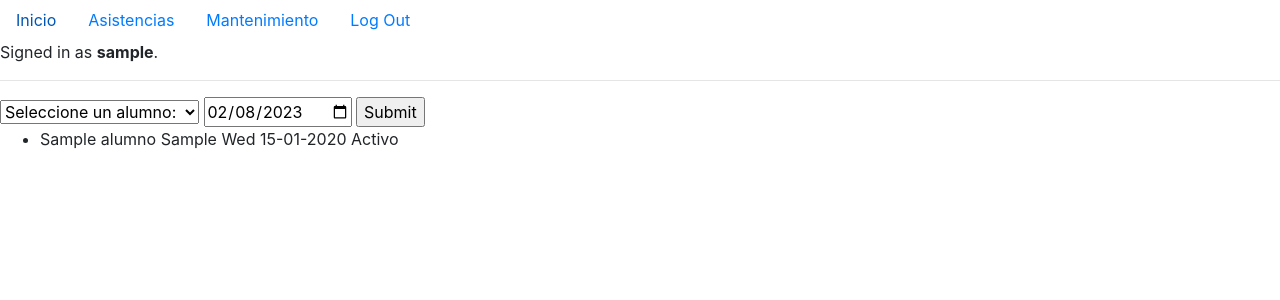
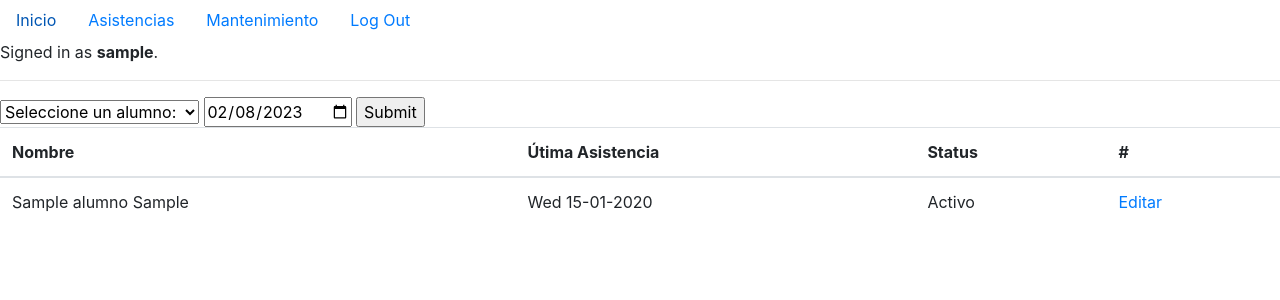
Before and after one commit to mcamachog1/aresolver, a Django app: page /academy/asistencia in a window 1280 px wide. Shown: the top 300 px of the page. Run offline with Django 3.2, Linux system fonts and the light colour scheme; a user stored in the database is signed in; tables that the repository leaves empty hold one stand-in row (values such as "Sample post"); parts of the project's set-up code (start-up, migrations or seed data) failed here and were passed over; some libraries are stand-ins or nearby versions.

Commit message:
usar misma plantilla para tabla listar alumno

```diff
--- a/academy/templates/academy/asistencia.html
+++ b/academy/templates/academy/asistencia.html
@@ -5,28 +5,55 @@
 <script>
   document.addEventListener('DOMContentLoaded', function () {
     const dt = new Date();
-
-    console.log(dt)
     const dateFormat = dt.getFullYear() + "-" +((dt.getMonth()+1).length != 2 ? "0" + (dt.getMonth() + 1) : (dt.getMonth()+1)) + "-" + (dt.getDate().length != 2 ?"0" + dt.getDate() : dt.getDate());
-    console.log(dateFormat)
     document.getElementById('fecha-asistencia').value = dateFormat
     const alumnos = document.querySelector('#alumnos');
     alumnos.addEventListener('change', (event) => asistencias_alumno(event.target.value))
 
     // fetch con get
     function asistencias_alumno(id) {
-      const asistencias = document.querySelector('#asistencias');
-      asistencias.innerHTML = ""
+      // funciones auxiliares
+      function addTable() {
+          // create a new table element
+          const newTable = document.createElement("table");
+          newTable.innerHTML = `
+            <table>
+              <thead>
+                <tr>
+                  <th scope="col">Nombre</th>
+                  <th scope="col">Útima Asistencia</th>
+                  <th scope="col">Status</th>
+                  </tr>
+              </thead>
+              <tbody id='table-body'>
+              </tbody>
+            </table>
+            `
+          newTable.classList.add("table")
+          // add the newly created element and its content into the DOM
+          // const currentDiv = document.getElementById("titulo");
+          document.body.appendChild(newTable)
+      }
+
+      document.querySelector('table').remove();
+      addTable()
+
       fetch(`api/asistencias/${id}`)
       .then(response => response.json())
       .then(json => {
-          json.asistencias.forEach((asistencia) => {
+        tableBody = document.querySelector('#table-body')
+        tableBody.innerHTML = ""
+        json.asistencias.forEach((asistencia) => {
+        console.log(asistencia.nombre);
+        tableBody.innerHTML +=
+        `<tr>
+          <td>${ asistencia.nombre }</td>
+          <td>${ asistencia.fecha }</td>
+          <td>${ asistencia.status }</td>
+          </tr>`
+        })
+      });
 
-          console.log(asistencia.nombre);
-
-          asistencias.innerHTML += `<li>${asistencia.nombre} ${asistencia.fecha} ${asistencia.status}</li>`
-          })
-      });
     }
   })
 </script>
@@ -46,11 +73,8 @@
   <input name="fecha" type="date" id="fecha-asistencia">
   <input type="submit">
 </form>
-<ul id="asistencias">
-  {% for alumno in alumnos %}
 
-  <li>{{ alumno.nombre }} {{ alumno.fecha }} {{ alumno.status }}</li>
-  {% endfor %}
-</ul>
+{% include "academy/listar_alumnos.html" %}
+
 {% endif %}
 {% endblock %}
--- a/academy/templates/academy/layout.html
+++ b/academy/templates/academy/layout.html
@@ -5,6 +5,7 @@
 
 <head>
     <title>{% block title %}Academia{% endblock %}</title>
+    <meta name="viewport" content="width=device-width, initial-scale=1" />
     <link rel="stylesheet" href="https://stackpath.bootstrapcdn.com/bootstrap/4.4.1/css/bootstrap.min.css"
         integrity="sha384-Vkoo8x4CGsO3+Hhxv8T/Q5PaXtkKtu6ug5TOeNV6gBiFeWPGFN9MuhOf23Q9Ifjh" crossorigin="anonymous">
         <!-- <link href="{% static 'auctions/css/styles2.css' %}" rel="stylesheet"> -->
--- /dev/null
+++ b/academy/templates/academy/listar_alumnos.html
@@ -0,0 +1,24 @@
+
+<table class="table" id="table-alumnos">
+    <thead>
+      <tr>
+        <th scope="col">Nombre</th>
+        <th scope="col">Útima Asistencia</th>
+        <th scope="col">Status</th>
+        <th scope="col">#</th>
+      </tr>
+    </thead>
+  <!-- <ul> -->
+    {% for alumno in alumnos %}
+
+      <tbody>
+        <tr>
+          <td>{{ alumno.nombre }}</td>
+          <td>{{ alumno.fecha }}</td>
+          <td>{{ alumno.status }}</td>
+          <td><a href="{% url 'editar_alumno' alumno.id %}">Editar</a></td>
+        </tr>
+      </tbody>
+
+      {% endfor %}
+</table>
```
Also changed, not shown: academy/templates/academy/index.html (+1 -26 lines).
